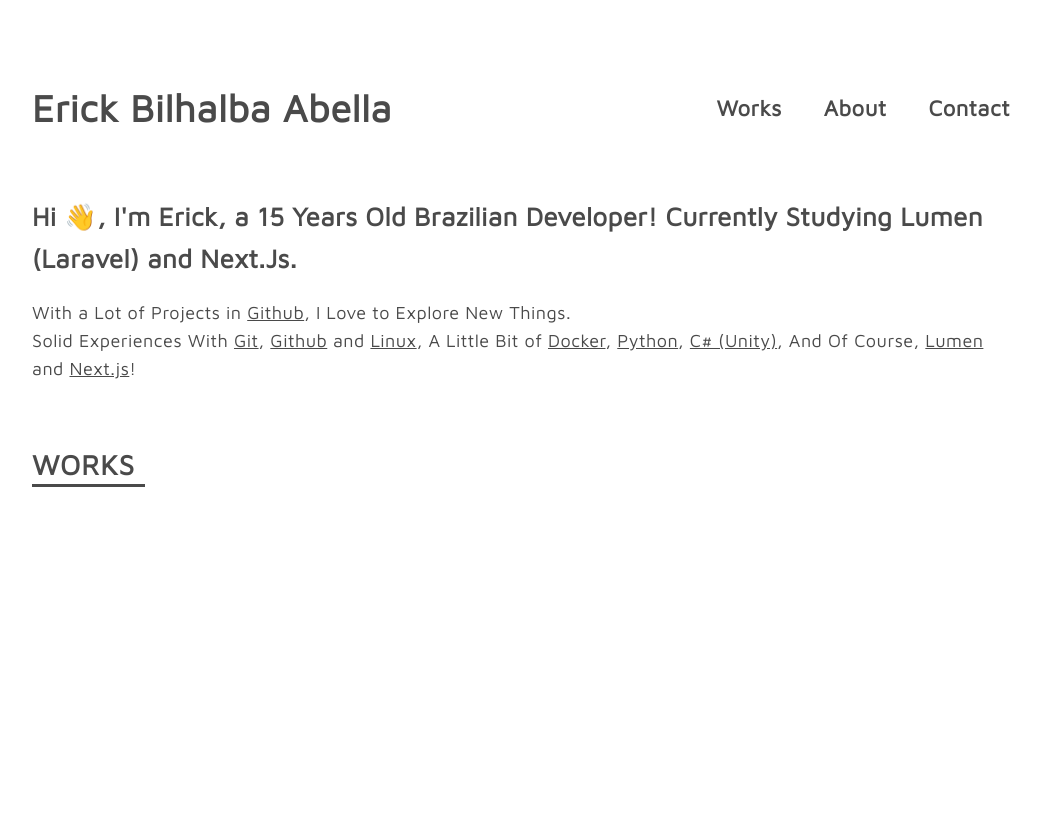
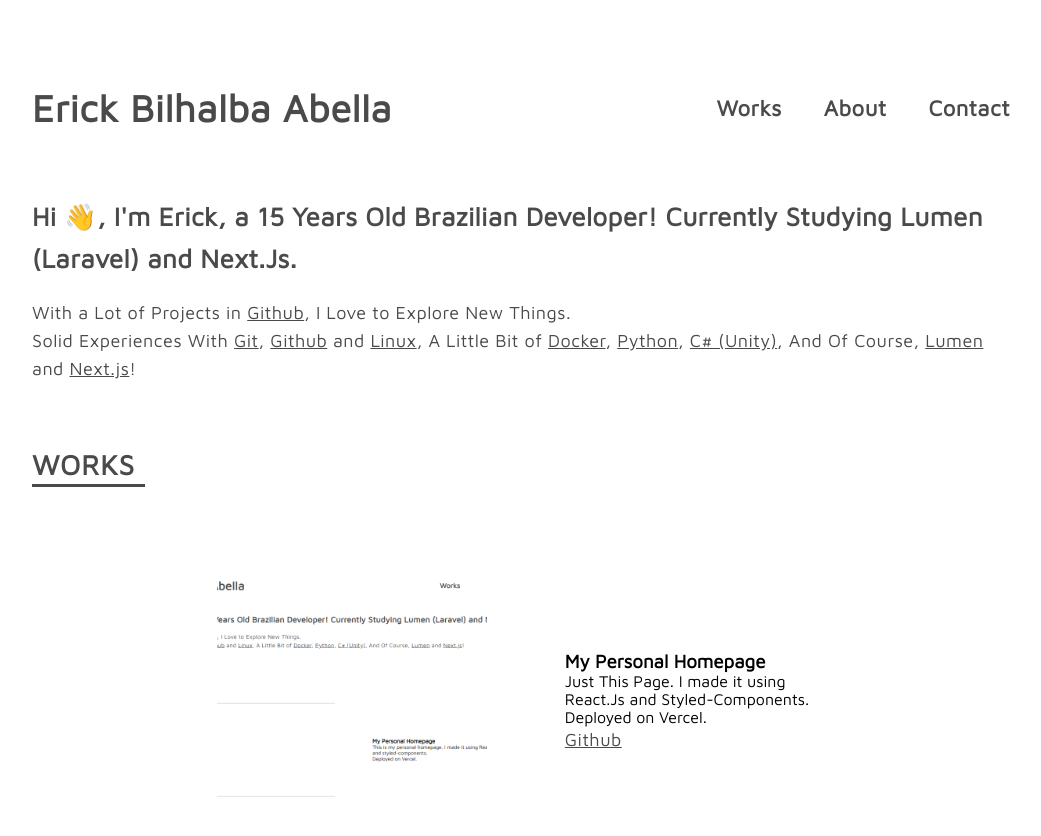
Before and after one commit to TheDevick/Next.Js-Personal-Page, a Next.js app: page / in a window 1280 px wide. Shown: the top 836 px of the page, without its empty margins (119-1160 px from the left). Before the commit the page ends 800 px from the top, so only its background shows below. Built offline with nearby package versions, Linux system fonts and the light colour scheme.

Commit message:
feat: create WorksList Component

```diff
--- a/src/components/GithubLink.js
+++ b/src/components/GithubLink.js
@@ -13,12 +13,14 @@
 
 export default function GithubLink({
     User = "DinosDev",
+    Repository = "",
     StyledLink = BasicStyledLink,
-    children = "Github"
+    children = "Github",
+    target = "_blank"
 }) {
-    const GithubLink = `https://github.com/${User}`
+    const GithubLink = `https://github.com/${User}/${Repository}`;
 
     return (
-        <StyledLink href={GithubLink}>{children}</StyledLink>
+        <StyledLink href={GithubLink} target={target}>{children}</StyledLink>
     )
 }
--- /dev/null
+++ b/src/components/Works/WorksList/Item.js
@@ -0,0 +1,45 @@
+import styled from "styled-components";
+import GithubLink from "../../GithubLink";
+
+const Div = styled.div`
+    display: flex;
+    justify-content: space-around;
+    align-items: center;
+    flex-direction: ${props => props.Reverse ? "row-reverse" : "row"};
+    width: 100%;
+    height: 300px;
+    margin-bottom: 40px;
+`;
+
+
+const Img = styled.img`
+    height: 100%;
+    width: 40%;
+    object-fit: cover;
+`
+
+const ContentDiv = styled.div`
+    height: max-content;
+    width: 40%;
+    padding: 10px;
+`
+
+const ContentText = styled.p`
+    white-space: pre-line;
+`
+
+export default function Item({ Item, Reverse }) {
+    const GithubUser = Item.Github.User ? false : "DinosDev";
+    const GithubRepo = Item.Github.Repo;
+
+    return (
+        <Div Reverse={Reverse}>
+            <Img src={Item.Img}></Img>
+            <ContentDiv>
+                <h3>{Item.Title}</h3>
+                <ContentText>{Item.Content}</ContentText>
+                <GithubLink User={GithubUser} Repository={GithubRepo} />
+            </ContentDiv>
+        </Div>
+    );
+}
--- /dev/null
+++ b/src/components/Works/WorksList/index.js
@@ -0,0 +1,24 @@
+import styled from "styled-components";
+import Item from "./Item";
+
+let isReverse = true;
+
+const StyledDiv = styled.div`
+    margin: 65px 151px 28px 151px;
+
+    @media (max-width: 992px) {
+        margin: 65px 10px 28px 10px;
+    }
+`
+
+export default function WorksList({ List }) {
+    return (
+        <StyledDiv>
+            {List.map((item, index) => {
+                isReverse = !isReverse;
+
+                return <Item key={index} Item={item} Reverse={isReverse} />
+            })}
+        </StyledDiv>
+    );
+}
--- a/src/components/Works/index.js
+++ b/src/components/Works/index.js
@@ -1,5 +1,6 @@
 import styled from "styled-components";
 import Title from "./Title";
+import WorksList from "./WorksList";
 
 const StyledDiv = styled.div`
     margin: 65px 151px 28px 151px;
@@ -13,6 +14,16 @@
     return (
         <StyledDiv id="works">
             <Title>Works</Title>
+            <WorksList List={[
+                {
+                    Title: "My Personal Homepage",
+                    Img: "/src/images/works/homepage.png",
+                    Content: "Just This Page. I made it using React.Js and Styled-Components.\n Deployed on Vercel.",
+                    Github: {
+                        Repo: "Next.Js-Personal-Page"
+                    }
+                }
+            ]} />
         </StyledDiv>
     )
 }
```
Also changed, not shown: public/src/images/works/homepage.png (added).
